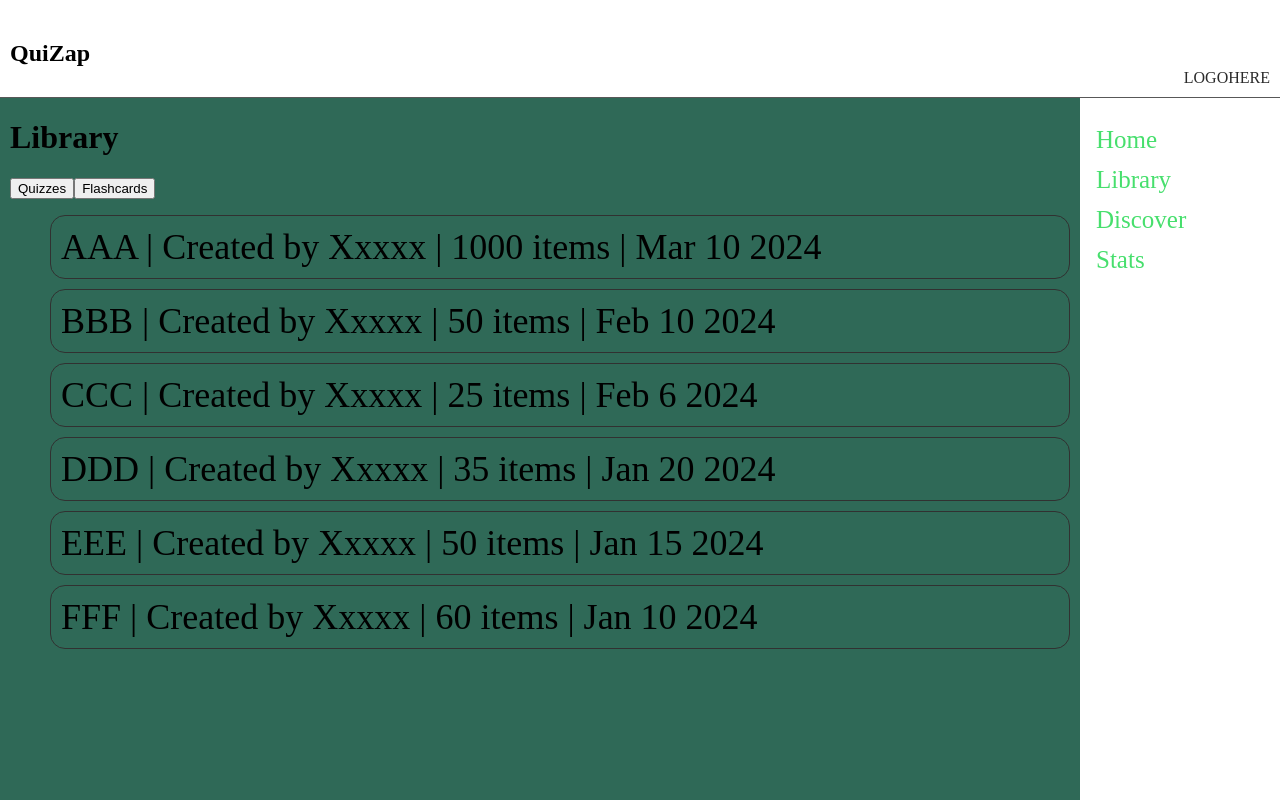
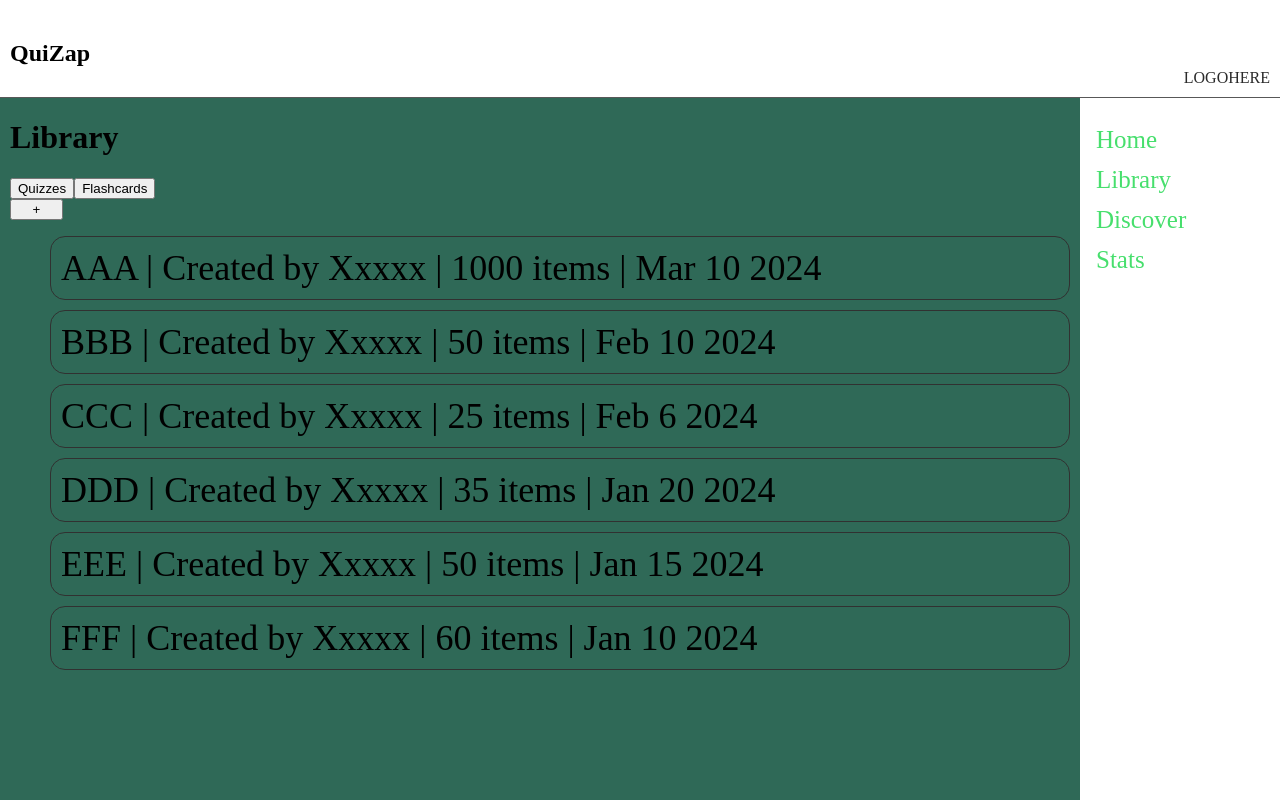
Before and after one commit to tiimbiim/CS137-S24, a Next.js app in the folder quizap/: page /library in a window 1280 px wide. Shown: the top 800 px of the page. Built offline with nearby package versions, Linux system fonts and the light colour scheme.

Commit message:
add button in library
add quiz or add flashcard based on tab selection

```diff
--- a/quizap/pages/library.js
+++ b/quizap/pages/library.js
@@ -20,6 +20,9 @@ const library = () => {
                         <button onClick={() => handleTabClick('quizzes')} className={activeTab === 'quizzes' ? 'active' : ''}>Quizzes</button>
                         <button onClick={() => handleTabClick('flashcards')} className={activeTab === 'flashcards' ? 'active' : ''}>Flashcards</button>
                     </div>
+                    <a href={activeTab === 'quizzes' ? "createQuiz" : "createFlashcard"}>
+                        <button className={styles.addButton}>+</button>
+                    </a>
                     <div>
                         {activeTab === 'quizzes' && (
                             <ul>
--- a/quizap/styles/library.module.css
+++ b/quizap/styles/library.module.css
@@ -46,3 +46,7 @@
 .tabOptions:visited {
     color: black;
 }
+.addButton {
+    height: 10%;
+    width: 5%;
+}
```
